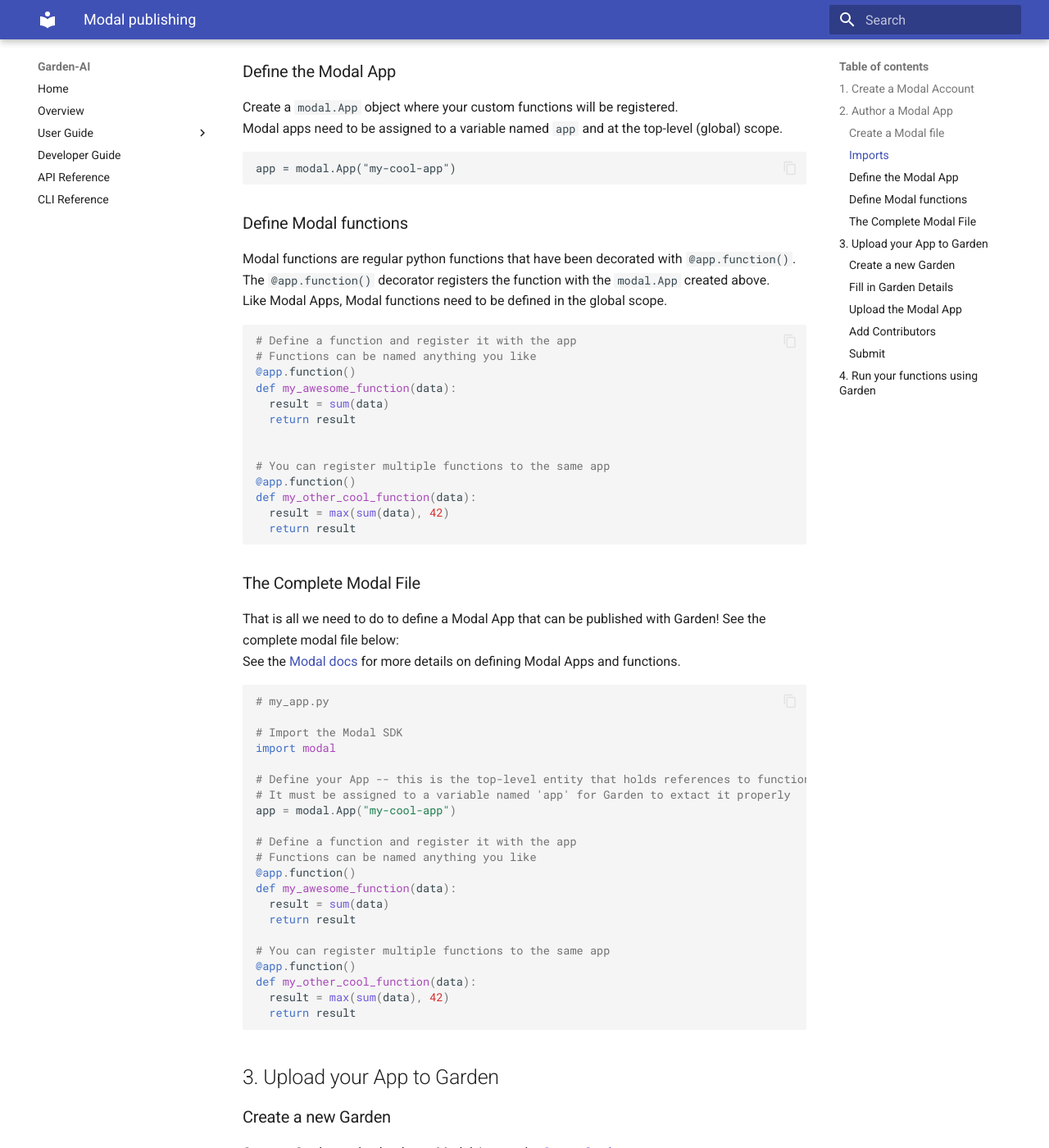
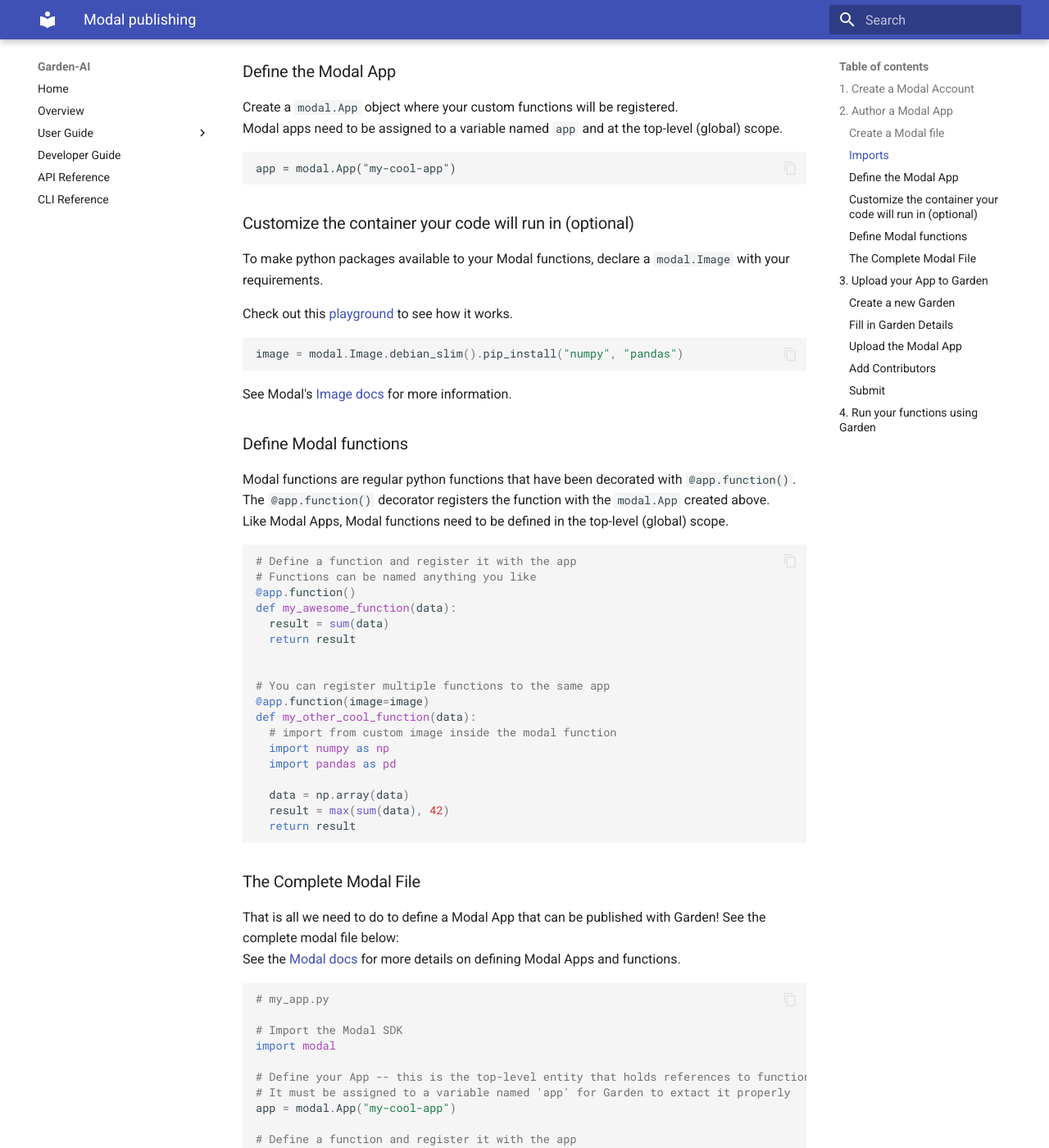
Before and after one commit to Garden-AI/garden, an MkDocs documentation site: the page built from docs/user_guide/modal-publishing.md, in a window 1280 px wide and 1400 px high, scrolled down 786 px. Shown: the whole window at 82% size. Built offline with MkDocs 1.6.1 and Material for MkDocs 9.7.7, drawn with Linux system fonts in a browser that asks for light colours; some of the changed text lies outside the part shown.

Commit message:
add custom image example

````diff
--- a/docs/user_guide/modal-publishing.md
+++ b/docs/user_guide/modal-publishing.md
@@ -36,11 +36,23 @@
 app = modal.App("my-cool-app")
 ```
 
+### Customize the container your code will run in (optional)
+
+To make python packages available to your Modal functions, declare a `modal.Image` with your requirements.
+
+Check out this [playground](https://modal.com/playground/custom_container) to see how it works.
+
+```python
+image = modal.Image.debian_slim().pip_install("numpy", "pandas")
+```
+
+See Modal's [Image docs](https://modal.com/docs/reference/modal.Image) for more information.
+
 ### Define Modal functions
 
 Modal functions are regular python functions that have been decorated with `@app.function()`.
 The `@app.function()` decorator registers the function with the `modal.App` created above.
-Like Modal Apps, Modal functions need to be defined in the global scope.
+Like Modal Apps, Modal functions need to be defined in the top-level (global) scope.
 
 ```python
 # Define a function and register it with the app
@@ -52,8 +64,13 @@
 
 
 # You can register multiple functions to the same app
-@app.function()
+@app.function(image=image)
 def my_other_cool_function(data):
+  # import from custom image inside the modal function
+  import numpy as np
+  import pandas as pd
+
+  data = np.array(data)
   result = max(sum(data), 42)
   return result
 
@@ -82,8 +99,13 @@
   return result
 
 # You can register multiple functions to the same app
-@app.function()
+@app.function(image=image)
 def my_other_cool_function(data):
+  # import from custom image inside the modal function
+  import numpy as np
+  import pandas as pd
+
+  data = np.array(data)
   result = max(sum(data), 42)
   return result
 ```
````
Also changed, not shown: other parts of docs/user_guide/modal-publishing.md (+1 -1 lines).
